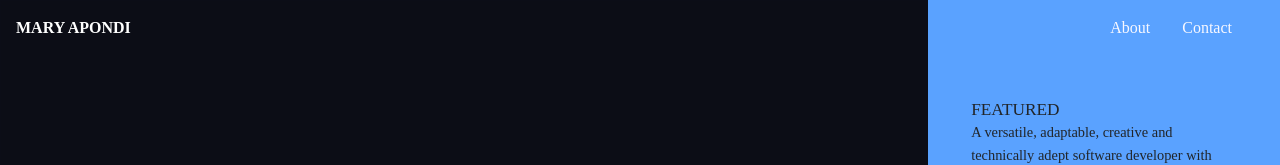
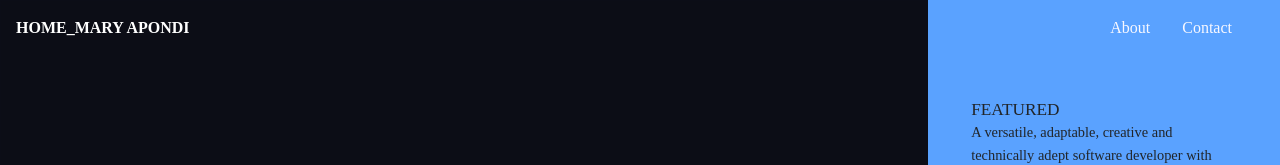
Before and after one commit to MaryApondi/portfolio, a React (Create React App) app: page / in a window 1280 px wide. Shown: the top 165 px of the page. Built offline with nearby package versions, Linux system fonts and the light colour scheme.

Commit message:
changes made

```diff
--- a/src/components/Header.js
+++ b/src/components/Header.js
@@ -4,7 +4,7 @@
     return (
             <header>
 
-                <a href='/' className='logo'>Mary Apondi</a>
+                <a href='/' className='logo'>Home_Mary Apondi</a>
                 <nav className="Navbar">
                     <ul>
 
```
